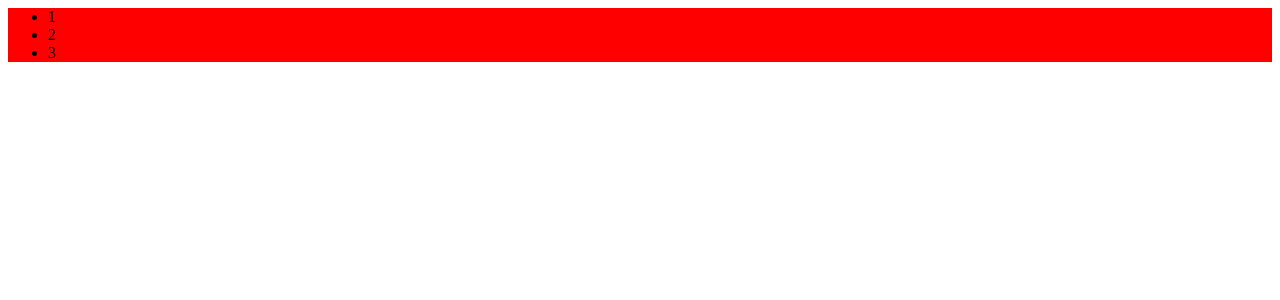
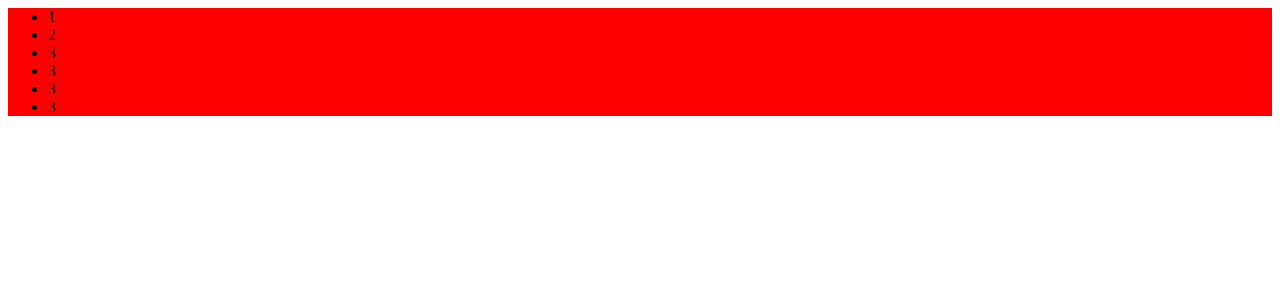
Before and after one commit to mentixowy/Styling-Katas, a React (Create React App) app: page / in a window 1280 px wide. Shown: the top 300 px of the page. Built offline with nearby package versions, Linux system fonts and the light colour scheme.

Commit message:
Example of message

```diff
--- a/src/App.js
+++ b/src/App.js
@@ -10,6 +10,9 @@
             <li>1</li>
             <li>2</li>
             <li>3</li>
+            <li>3</li>
+            <li>3</li>
+            <li>3</li>
           </ul>
         </nav>
       </header>
```
Also changed, not shown: package.json (+12 -0 lines), 2 other files (tests, documents, lock files or other folders).
